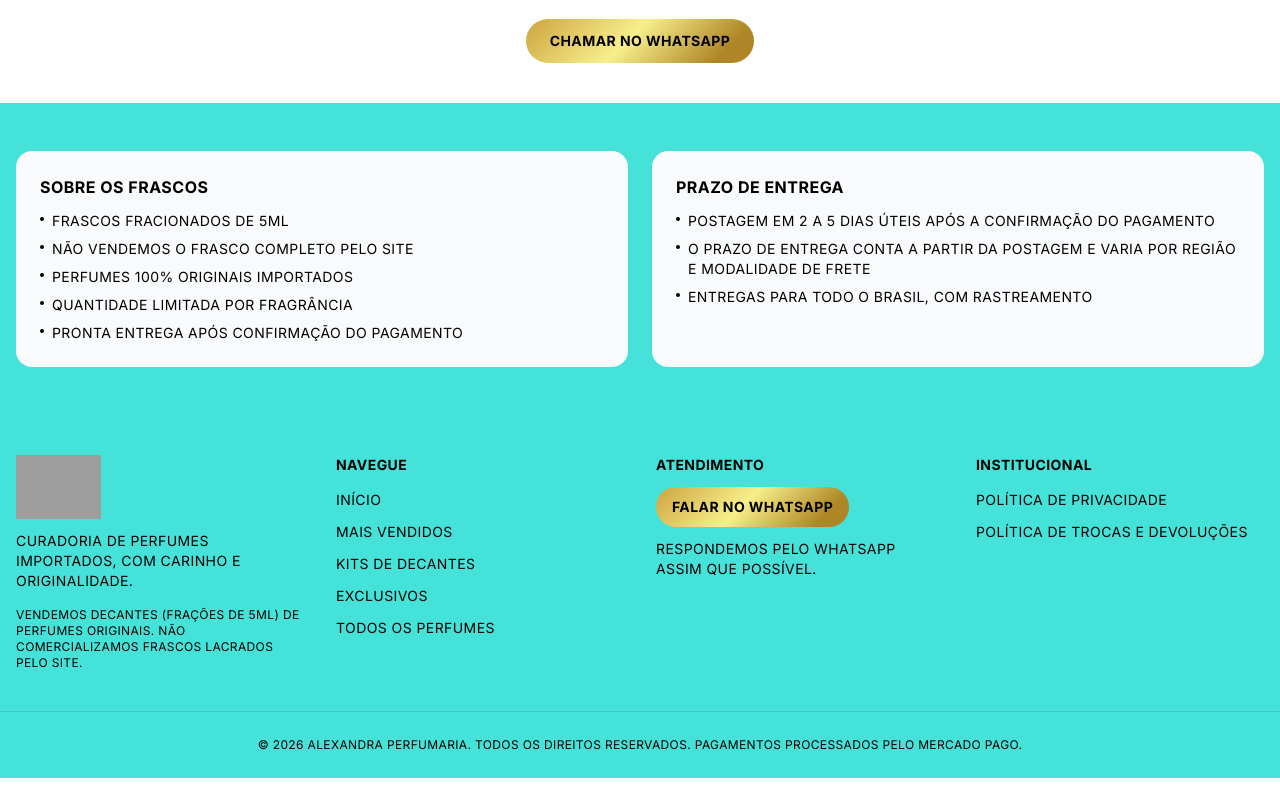
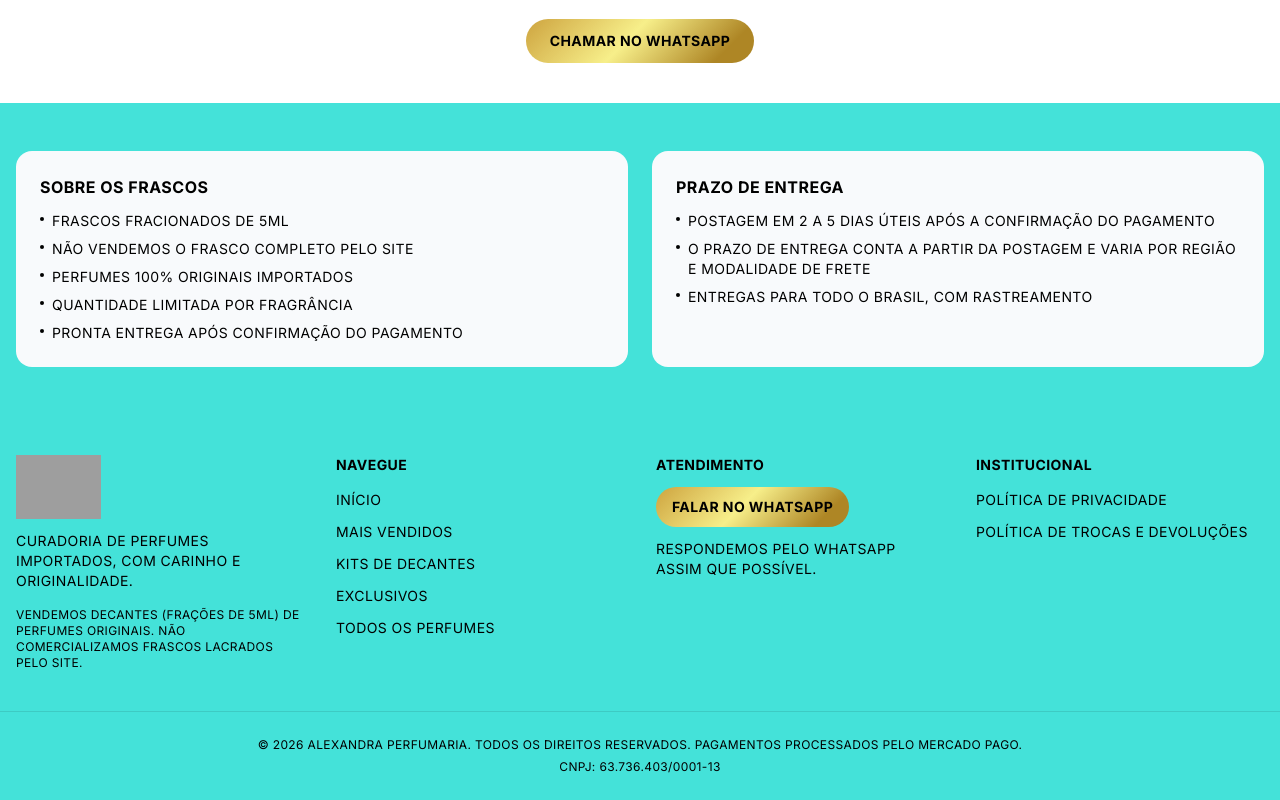
Before and after one commit to JoaoV-Andrade/Alexandra-perfumaria, a Next.js app: page / in a window 1280 px wide. Shown: the part 1597-2397 px from the top of the page. Before the commit the page ends 2375 px from the top, so only its background shows below. Built offline with nearby package versions, Linux system fonts and the light colour scheme; no server answers; the database is empty; grey boxes are pictures that could not be loaded.

Commit message:
Adiciona CNPJ no rodape

```diff
--- a/src/components/site-footer.tsx
+++ b/src/components/site-footer.tsx
@@ -87,6 +87,7 @@ export function SiteFooter() {
           © {new Date().getFullYear()} Alexandra Perfumaria. Todos os
           direitos reservados. Pagamentos processados pelo Mercado Pago.
         </p>
+        <p className="mt-1">CNPJ: 63.736.403/0001-13</p>
       </div>
     </footer>
   );
```
